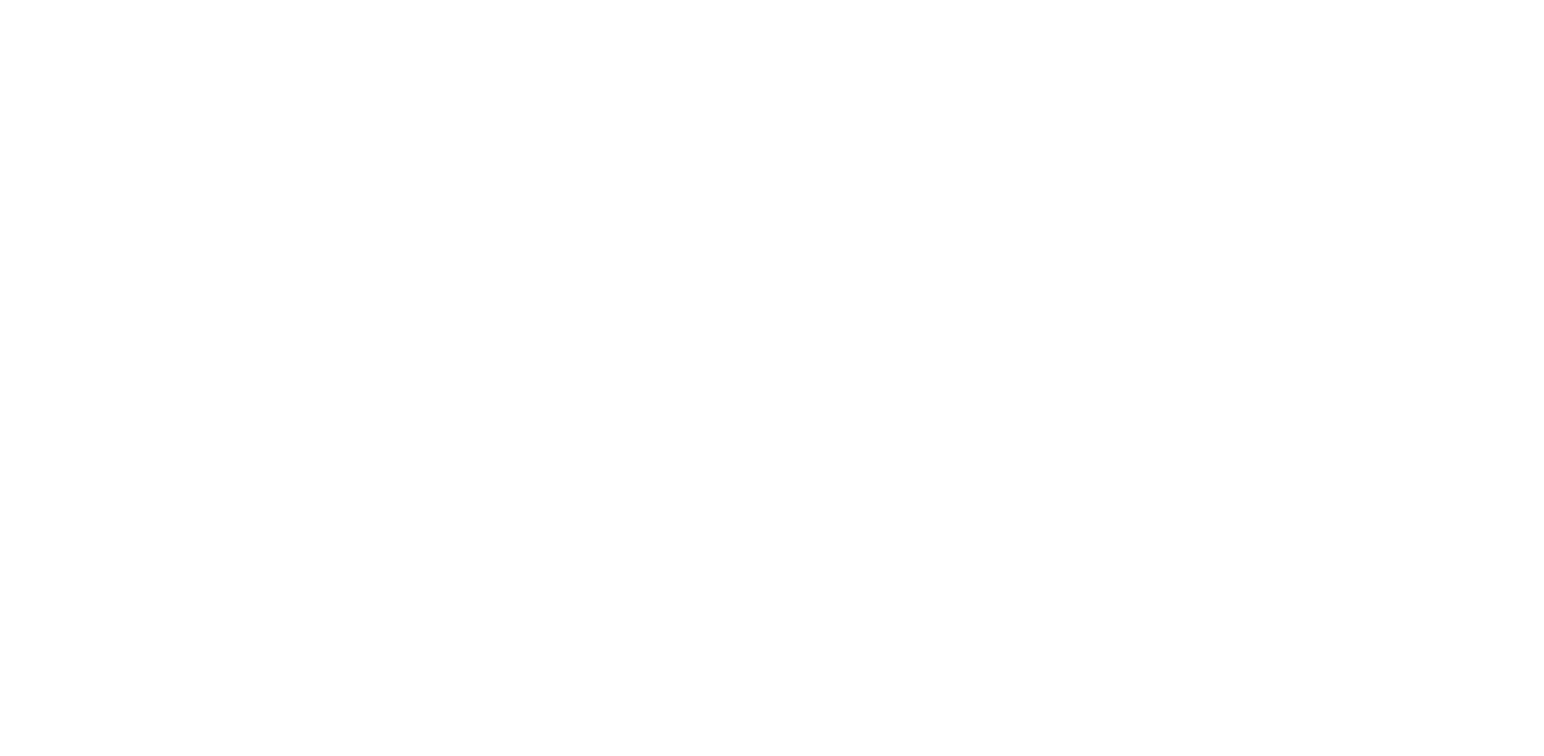
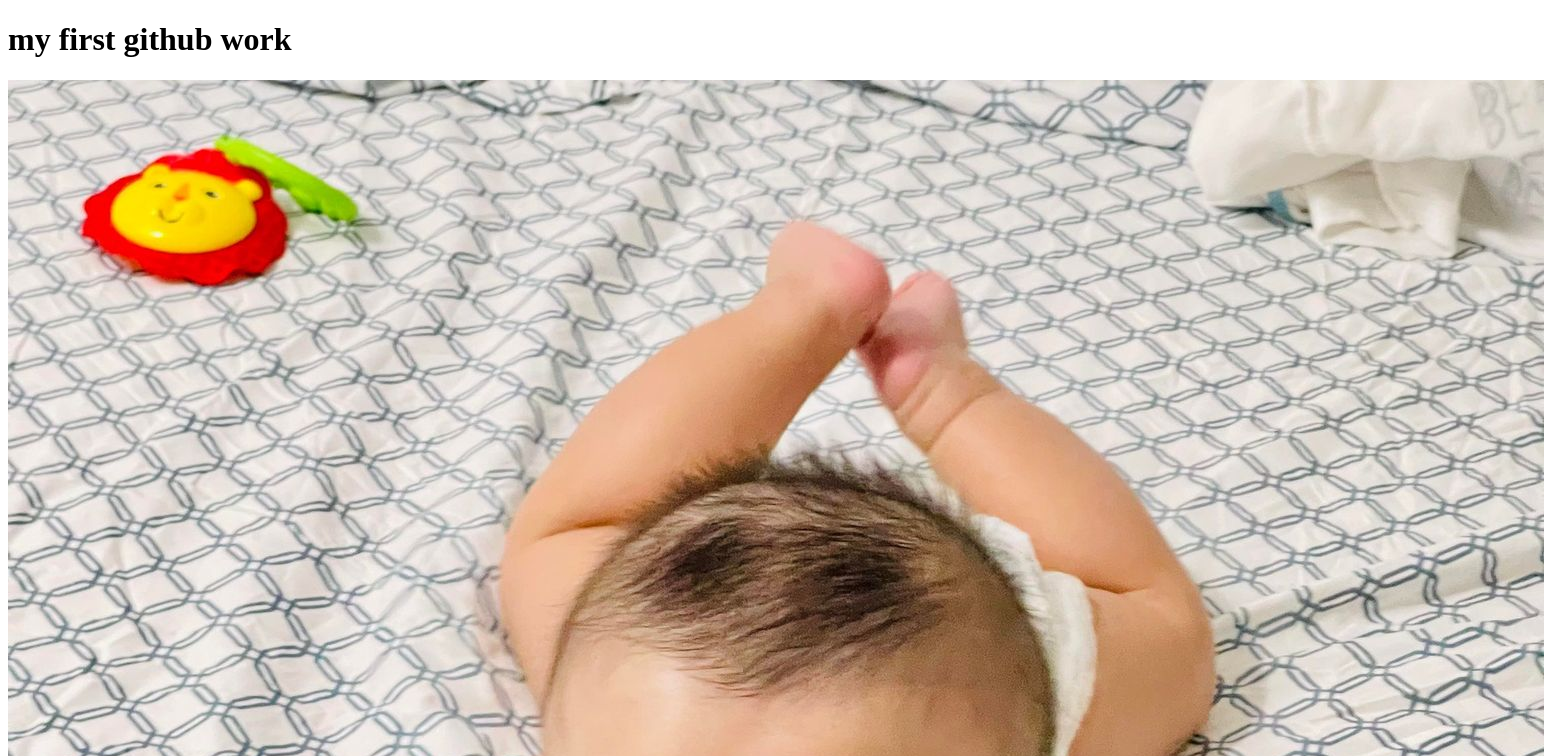
Before and after one commit to kawsarnadim/my-first-repo, a plain HTML site: page index.html in a window 1280 px wide. Shown: the top 756 px of the page, 1544 px wide, since content can reach past the window. Drawn offline with Linux system fonts and the light colour scheme.

Commit message:
added pic

```diff
--- a/index.html
+++ b/index.html
@@ -7,6 +7,8 @@
     <title>my first github repo</title>
 </head>
 <body>
-
+    <h1>my first github work</h1>
+    <img src="rayan2.jpg" alt="">
+    <img src="rayan3.jpg" alt="">
 </body>
 </html>
```
Also changed, not shown: rayan2.jpg (added), rayan3.jpg (added), rayan4.jpg (added), rayan5.jpg (added).
